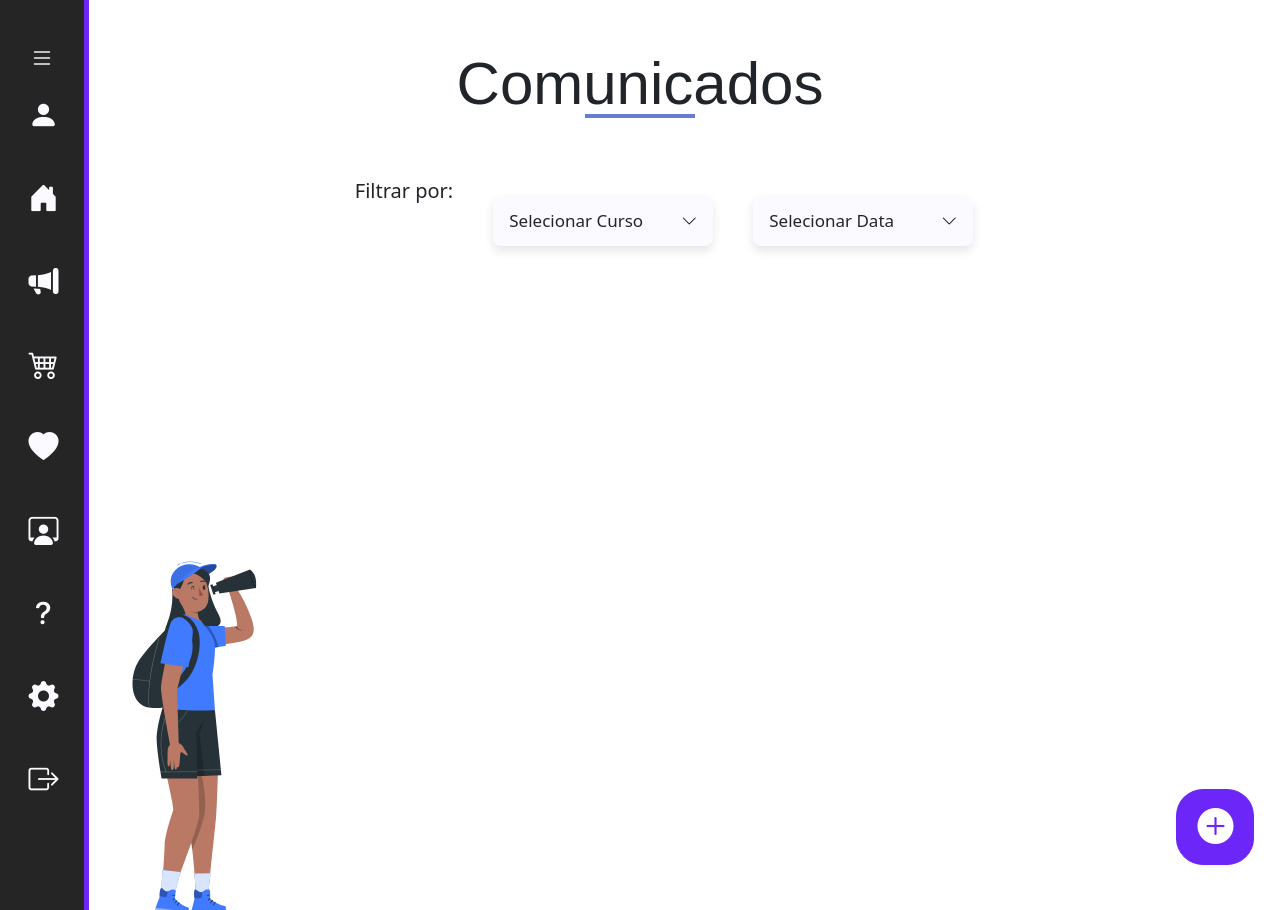
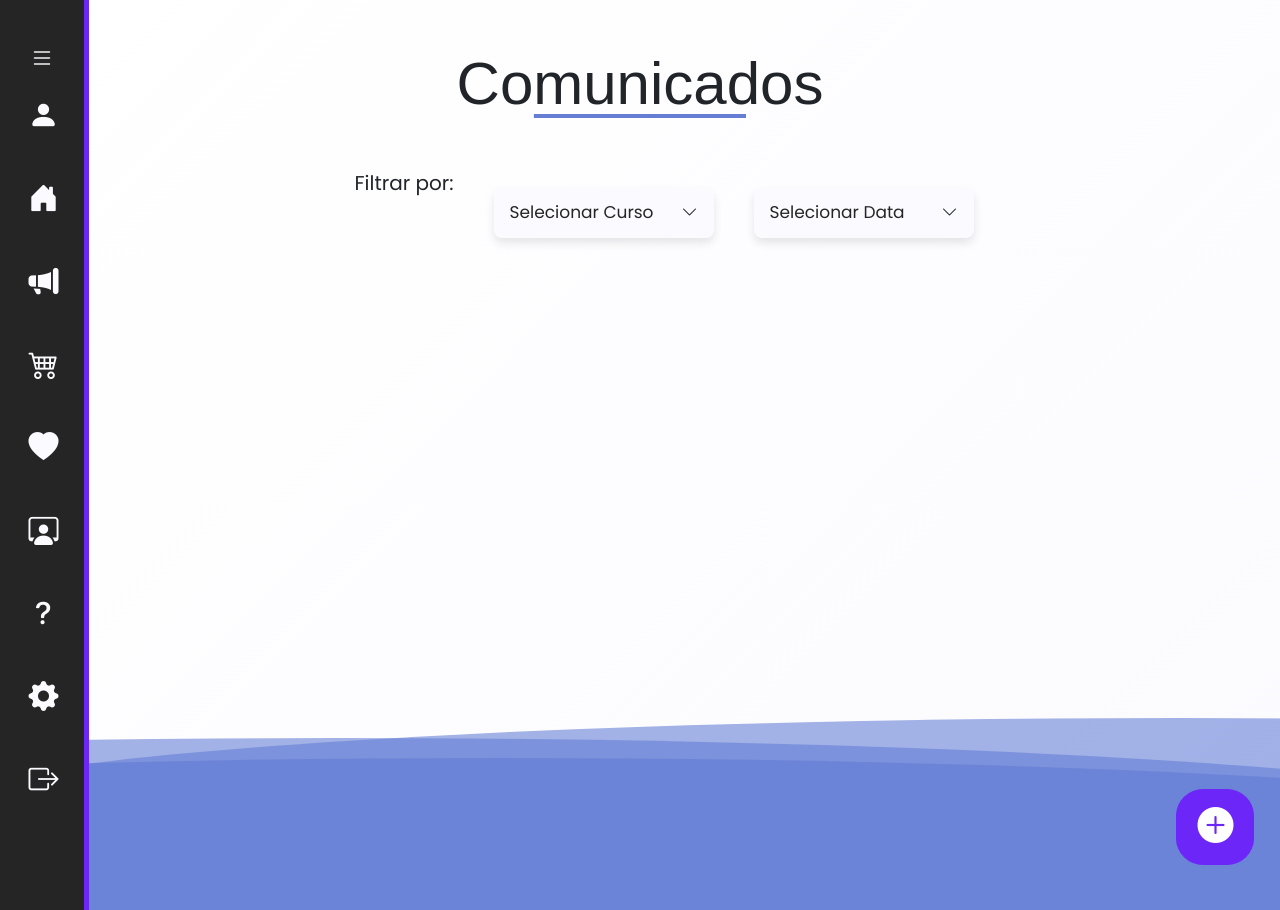
Before and after one commit to amalia-coelho/tcc_agenday, a PHP site: page /comunicados.php in a window 1280 px wide. Run offline with PHP 8.4, Linux system fonts and the light colour scheme; the visitor is signed in with stand-in values (Sample User, id 1); data comes from the database, SQL or seed files in the repository; data that the repository does not hold is empty; some web fonts are replaced.

Commit message:
fundo comunicado

```diff
--- a/comunicados.php
+++ b/comunicados.php
@@ -167,7 +167,14 @@
 		  </nav>
     <!-- FIM DO MENU -->
   </section>
-	<main>
+	</section>
+	<main class="body">
+     <div class="wave"></div>
+     <div class="wave"></div>
+     <div class="wave"></div>
+  </div>
+<section >
+
     	<div class="comuni">
 			<h1>Comunicados</h1>
     	</div>
@@ -267,10 +274,6 @@
 				<?php
 			}
 			?>
-		<div class="comunicado-img">
-			<img src="img/ecotourism-animate.svg" alt="Figura Inicial" class="comunicado-element">
-		</div>
-
 
 			<!-- Modal De Exclusao -->
 <div class="modal fade" id="confirmDeleteModal" tabindex="-1" role="dialog" aria-labelledby="exampleModalLabel" aria-hidden="true">
@@ -452,6 +455,7 @@
 			</div>
 		</div>
 		<!-- fim do modal ADD-->
+										</section>
 	</main>
 
 	<script src="js/duvidas.js"></script>
--- a/css/comunicado.css
+++ b/css/comunicado.css
@@ -13,7 +13,118 @@ main {
     padding-left: 5%;
     padding-right: 5%;
     position: relative;
+    font-family: var(--pop);
 }
+
+/* background */
+
+.body {
+    margin: auto;
+    overflow: auto;
+    background-size: 400% 400%;
+    background: linear-gradient(315deg, #fbfbff, #fff);
+    animation: gradient 30s linear infinite;
+    background-attachment: fixed;
+}
+
+@keyframes gradient {
+    0% {
+        background-position: 0% 50%;
+    }
+
+    100% {
+        background-position: 100% 50%;
+    }
+}
+
+.wave {
+    background: rgb(101, 126, 212, 0.75);
+    border-radius: 1000% 1000% 0 0;
+    position: fixed;
+    width: 200%;
+    height: 12em;
+    animation: wave 10s -3s linear infinite;
+    transform: translate3d(0, 0, 0);
+    opacity: 0.8;
+    bottom: 0;
+    left: 0;
+    overflow: hidden;
+}
+
+.wave::before,
+.wave::after {
+    content: "";
+    position: absolute;
+    width: 20px;
+    height: 20px;
+    background-color: rgba(101, 126, 212, 0.75);
+    border-radius: 50%;
+    animation: particles 8s infinite;
+}
+
+.wave::before {
+    top: -20px;
+    left: 50%;
+}
+
+.wave::after {
+    top: -20px;
+    left: 100%;
+}
+
+.wave:nth-of-type(2) {
+    bottom: -1.25em;
+    animation: wave 18s linear reverse infinite;
+    opacity: 0.8;
+}
+
+.wave:nth-of-type(3) {
+    bottom: -2.5em;
+    animation: wave 20s -1s reverse infinite;
+    opacity: 0.9;
+}
+
+@keyframes wave {
+    2% {
+        transform: translateX(1);
+    }
+
+    25% {
+        transform: translateX(-25%);
+    }
+
+    50% {
+        transform: translateX(-50%);
+    }
+
+    75% {
+        transform: translateX(-25%);
+    }
+
+    100% {
+        transform: translateX(1);
+    }
+}
+
+@keyframes particles {
+    0% {
+        transform: translateY(0) translateX(0) scale(1);
+        opacity: 0.8;
+    }
+
+    50% {
+        transform: translateY(-100px) translateX(50px) scale(0.8);
+        opacity: 0.5;
+    }
+
+    100% {
+        transform: translateY(-200px) translateX(100px) scale(0.6);
+        opacity: 0;
+    }
+}
+
+/* fim do background */
+
 
 
 /*botao filtra*/
@@ -32,7 +143,8 @@ main {
     cursor: pointer;
     box-shadow: 0 5px 10px rgba(0, 0, 0, 0.1);
 }
-.espaco{
+
+.espaco {
     margin: 0 20px !important;
 }
 
@@ -45,7 +157,8 @@ main {
     justify-content: flex-start;
 }
 
-.adm-filtro .select-btn, .adm-filtro .list-itens {
+.adm-filtro .select-btn,
+.adm-filtro .list-itens {
     width: 220px !important;
 }
 
@@ -55,6 +168,7 @@ main {
     width: 220px;
     z-index: 2;
     height: 300px;
+    font-family: var(--pop);
 }
 
 
@@ -88,7 +202,8 @@ main {
 }
 
 
-.comunicado.select-btn, .comunicado.list-itens {
+.comunicado.select-btn,
+.comunicado.list-itens {
     width: 220px !important;
 }
 
@@ -106,7 +221,6 @@ main {
 
 .comunicado:hover {
     /* Adicione um fundo opaco */
-    background-color: #00000022;
     box-shadow: 1px 8px 30px 0px #000;
 }
 
--- a/css/style.css
+++ b/css/style.css
@@ -12,8 +12,8 @@
 /* Variáveis */
 
 :root {
-  --roxo: #6D26F8;
-  --azul: #657ED4;
+  --roxo: #6d26f8;
+  --azul: #657ed4;
   --cinza: #252525;
   --branco: #fbfbff;
   --quatro: "Quattrocento", sans-serif;
--- a/php/script_cadastro.php
+++ b/php/script_cadastro.php
@@ -76,7 +76,7 @@ elseif ($_POST['senha'] !== $_POST['confirmacao']) {
             $_SESSION['nome'] = $usuario['nm_usuario'];
             $_SESSION['id_nivel'] = $usuario['id_nivel'];
             echo "<meta http-equiv='refresh' content='1'>";
-            echo '<div class="alert" style="background-color: #DCEED7; border-left: 8px solid #9EB0A0;">
+            echo '<div class="alert" style="background-color: #DCEED7; border-left: 8px solid #9EB0A0; animation: none;">
             <i class="bi bi-check-lg "style="color: #9EB0A0";
             "></i>
              <span class="msg" style="color: #9EB0A0;
--- a/php/script_login.php
+++ b/php/script_login.php
@@ -19,7 +19,7 @@
                 $_SESSION['id_turma'] = $usuario['id_turma'];
 
                 echo "<meta http-equiv='refresh' content='1'>";
-                echo '<div class="alert" style="background-color: #DCEED7; border-left: 8px solid #9EB0A0;">
+                echo '<div class="alert" style="background-color: #DCEED7; border-left: 8px solid #9EB0A0; animation: none;">
                 <i class="bi bi-check-lg "style="color: #9EB0A0";
                 "></i>
                  <span class="msg" style="color: #9EB0A0;font-size: 17px
```
Also changed, not shown: apm.php (+15 -5 lines), css/apm.css (+123 -0 lines), php/add_apm.php (+34 -3 lines), php/add_comunicado.php (+5 -3 lines), uploads/25/eb91e4b0715544310a296e6cb97c731d.jpg (deleted), uploads/25/imagem_2023-10-23_215124991.png (added).
